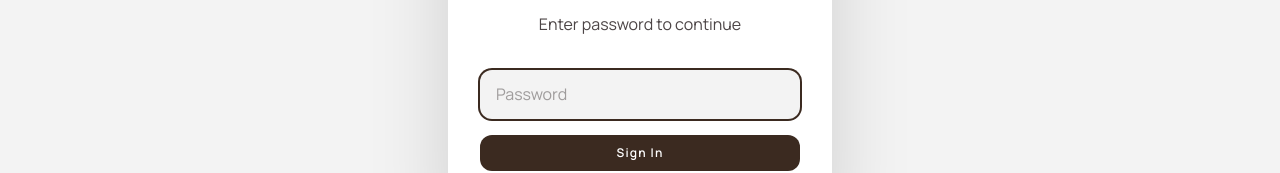
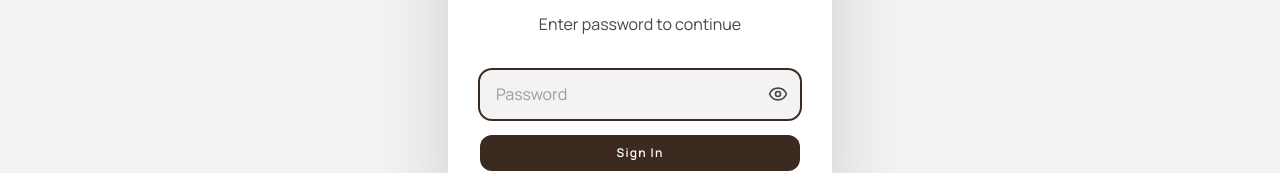
Before and after one commit to cyber589-star/Glasseer-Mart, a Next.js app: page /admin/products in a window 1280 px wide. Shown: the part 440-613 px from the top of the page. Built offline with nearby package versions, Linux system fonts and the light colour scheme.

Commit message:
Add Glasses Power variant option

```diff
--- a/package.json
+++ b/package.json
@@ -28,6 +28,7 @@
     "eslint-config-next": "^16.2.7",
     "postcss": "^8.4.49",
     "tailwindcss": "^3.4.16",
-    "typescript": "^5.7.0"
+    "typescript": "^5.7.0",
+    "vercel": "^54.9.1"
   }
 }
--- a/src/app/admin/layout.tsx
+++ b/src/app/admin/layout.tsx
@@ -5,7 +5,8 @@
 import { usePathname } from 'next/navigation'
 import {
   LayoutDashboard, Package, Tags, ShoppingCart, BarChart3, Menu, X, LogOut, Lock,
-  Users, Box, Percent, Star, Search, Image, FileText, MessageSquare, Mail, BookOpen
+  Users, Box, Percent, Star, Search, Image, FileText, MessageSquare, Mail, BookOpen,
+  Eye, EyeOff
 } from 'lucide-react'
 import { cn } from '@/lib/utils'
 
@@ -64,6 +65,7 @@
 
   const [password, setPassword] = useState('')
   const [error, setError] = useState('')
+  const [showPassword, setShowPassword] = useState(false)
 
   if (!authenticated) {
     return (
@@ -77,15 +79,24 @@
             <p className="font-sans text-body-md text-on-surface-variant">Enter password to continue</p>
           </div>
           <div className="space-y-4">
+            <div className="relative">
               <input
-              type="password"
+                type={showPassword ? 'text' : 'password'}
                 value={password}
                 onChange={(e) => { setPassword(e.target.value); setError('') }}
                 onKeyDown={(e) => e.key === 'Enter' && login()}
                 placeholder="Password"
-              className="w-full px-4 py-3 bg-surface-container-low rounded-xl border-0 focus:ring-2 focus:ring-secondary font-sans text-body-md text-primary placeholder:text-on-surface-variant/50"
+                className="w-full px-4 py-3 pr-12 bg-surface-container-low rounded-xl border-0 focus:ring-2 focus:ring-secondary font-sans text-body-md text-primary placeholder:text-on-surface-variant/50"
                 autoFocus
               />
+              <button
+                type="button"
+                onClick={() => setShowPassword(!showPassword)}
+                className="absolute right-3 top-1/2 -translate-y-1/2 text-on-surface-variant hover:text-primary transition-colors"
+              >
+                {showPassword ? <EyeOff size={20} /> : <Eye size={20} />}
+              </button>
+            </div>
             {error && <p className="font-sans text-sm text-red-600">{error}</p>}
             <button onClick={login} className="w-full px-5 py-3 bg-secondary text-white rounded-xl font-sans text-label-caps hover:bg-primary transition-all">
               Sign In
--- a/src/app/admin/products/page.tsx
+++ b/src/app/admin/products/page.tsx
@@ -474,10 +474,11 @@
                     <div key={v.id || i} className="p-4 bg-surface-container-low rounded-xl border border-outline-variant/50 space-y-3 relative">
                       <button onClick={() => removeVariant(i)} className="absolute top-3 right-3 p-1 text-on-surface-variant hover:text-red-600 hover:bg-red-50 rounded-lg transition-all"><X size={14} /></button>
                       <div className="grid grid-cols-2 gap-3 pr-8">
-                        {renderSelect('Type', v.type, (val) => updateVariant(i, { ...v, type: val as 'size' | 'color' | 'frame_style' }), [
+                        {renderSelect('Type', v.type, (val) => updateVariant(i, { ...v, type: val as 'size' | 'color' | 'frame_style' | 'power' }), [
                           { value: 'size', label: 'Size' },
                           { value: 'color', label: 'Color' },
                           { value: 'frame_style', label: 'Frame Style' },
+                          { value: 'power', label: 'Power' },
                         ])}
                         {renderInput('Label', v.label, (val) => updateVariant(i, { ...v, label: val }))}
                       </div>
--- a/src/components/product/ProductInfo.tsx
+++ b/src/components/product/ProductInfo.tsx
@@ -86,7 +86,7 @@
         ? Object.entries(variantGroups).map(([type, variants]) => (
             <div key={type}>
               <h3 className="font-sans text-label-caps text-primary mb-4 capitalize">
-                {type === 'frame_style' ? 'Frame Style' : type}:{' '}
+                {type === 'frame_style' ? 'Frame Style' : type === 'power' ? 'Glasses Power' : type}:{' '}
                 {selectedVariants[type] || variants[0]?.value}
               </h3>
               <div className="flex flex-wrap gap-3">
--- a/src/types/index.ts
+++ b/src/types/index.ts
@@ -1,6 +1,6 @@
 export interface ProductVariant {
   id: string
-  type: 'size' | 'color' | 'frame_style'
+  type: 'size' | 'color' | 'frame_style' | 'power'
   label: string
   value: string
   hex?: string
```
Also changed, not shown: 2 other files (tests, documents, lock files or other folders). Lines whose indentation alone changed are shown as unchanged.
